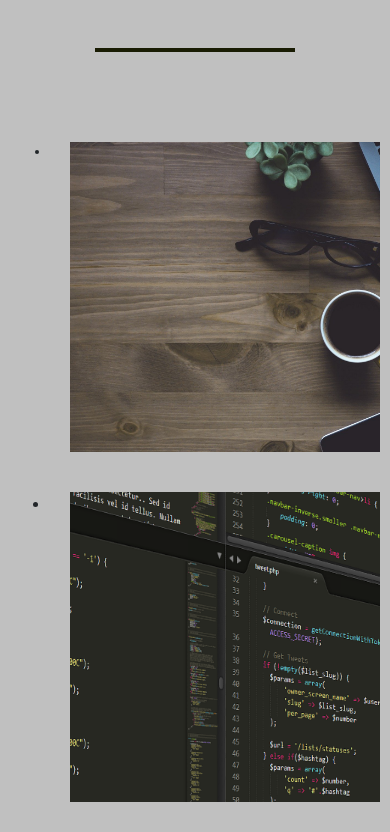
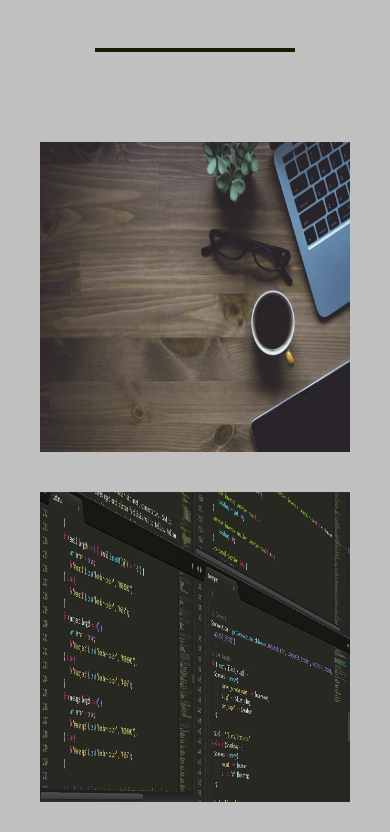
Before and after one commit to honnyevol/First_project, a plain HTML site: page index.html in a window 390 px wide. Shown: the part 4612-5444 px from the top of the page. Drawn offline with nearby package versions, Linux system fonts and the light colour scheme.

Commit message:
retoques justify content center

```diff
--- a/index.html
+++ b/index.html
@@ -142,7 +142,7 @@
 
     }
 
-    .conheça_o_hotel .grid li {
+    .conheça_o_hotel .grid img {
       min-width: 350px;
       height: 350px;
       padding: 20px;
@@ -152,13 +152,13 @@
       background-position: center;
     }
 
-    .conheça_o_hotel .grid li.small {
-      flex-basis: 40%;
+    .conheça_o_hotel .grid img .small {
+      flex-basis: 39%;
 
     }
 
-    .conheça_o_hotel .grid li.large {
-      flex-basis: 60%;
+    .conheça_o_hotel .grid img .large {
+      flex-basis: 59%;
 
     }
     .conheça_o_hotel{
@@ -193,14 +193,21 @@
      .card{
        margin-bottom: 1.5rem;
      }
-     .conheça_o_hotel .grid li {
-
-
-     margin-right: 3.5rem;
+     .conheça_o_hotel .small {
+      max-width: 150px;
 
     }
+    .conheça_o_hotel .large{
+      max-width: 150px;
 
+    }
+    .conheça_o_hotel .grid {
+      width: 100%;
+      display: flex;
+      flex-wrap: wrap;
+      justify-content: center;
 
+    }
      .container-body {
        flex-wrap: wrap;
      }
@@ -371,10 +378,11 @@
     <p style="font-family: 'Open Sans', sans-serif;font-size: 1.5rem;">I am able to work in a regular home office. Try me for your team i  am ready to learn new tecnologies. I am resposable with jobs and always in time!</p>
     <hr>
     <ul class="grid">
-      <li class="small" style="background-image: url('as.jpg');"></li>
-      <li class="large" style="background-image: url('terceiro.png');"></li>
-      <li class="large" style="background-image: url('ll.jpg');"></li>
-      <li class="small" style="background-image: url('bb.jpg');"></li>
+      <img class="small" src='as.jpg'>
+      <img class="large" src='terceiro.png'>
+      <img class="large" style="max-width: 720px;" src='ll.jpg'>
+      <img class="small"  src='bb.jpg'>
+
     </ul>
 
   </section>
```
Also changed, not shown: 1 other file.
